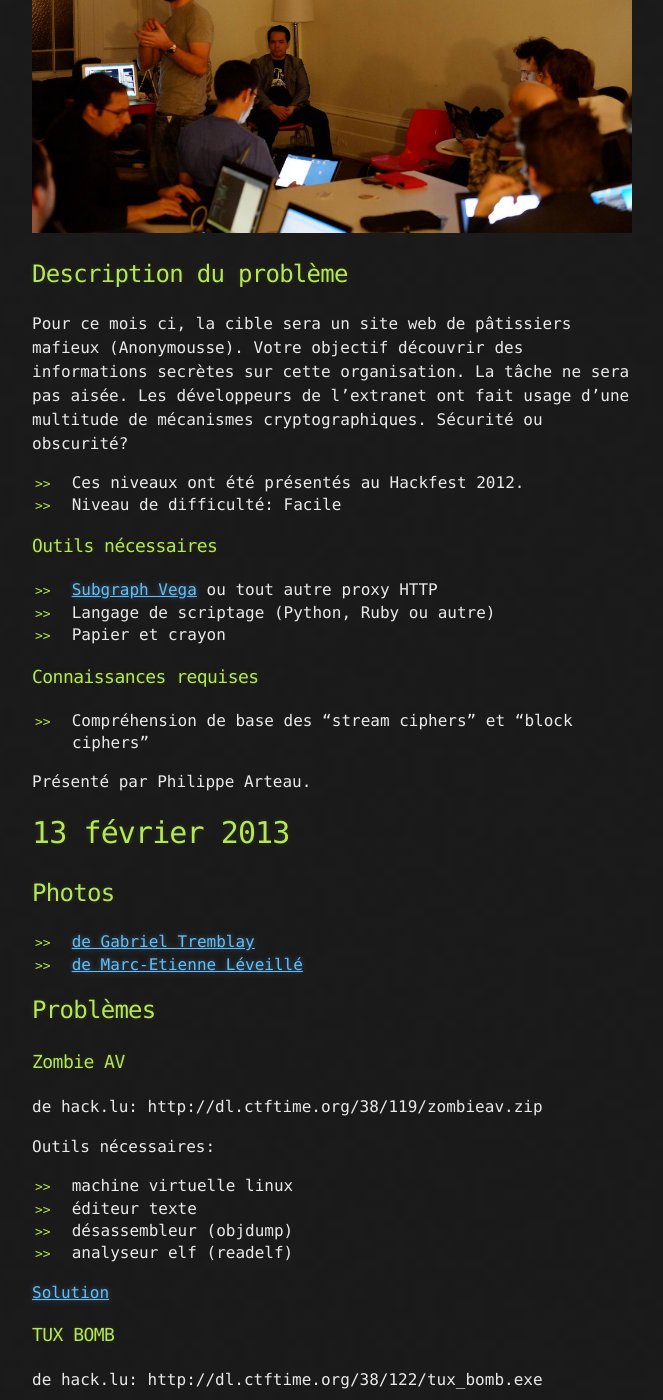
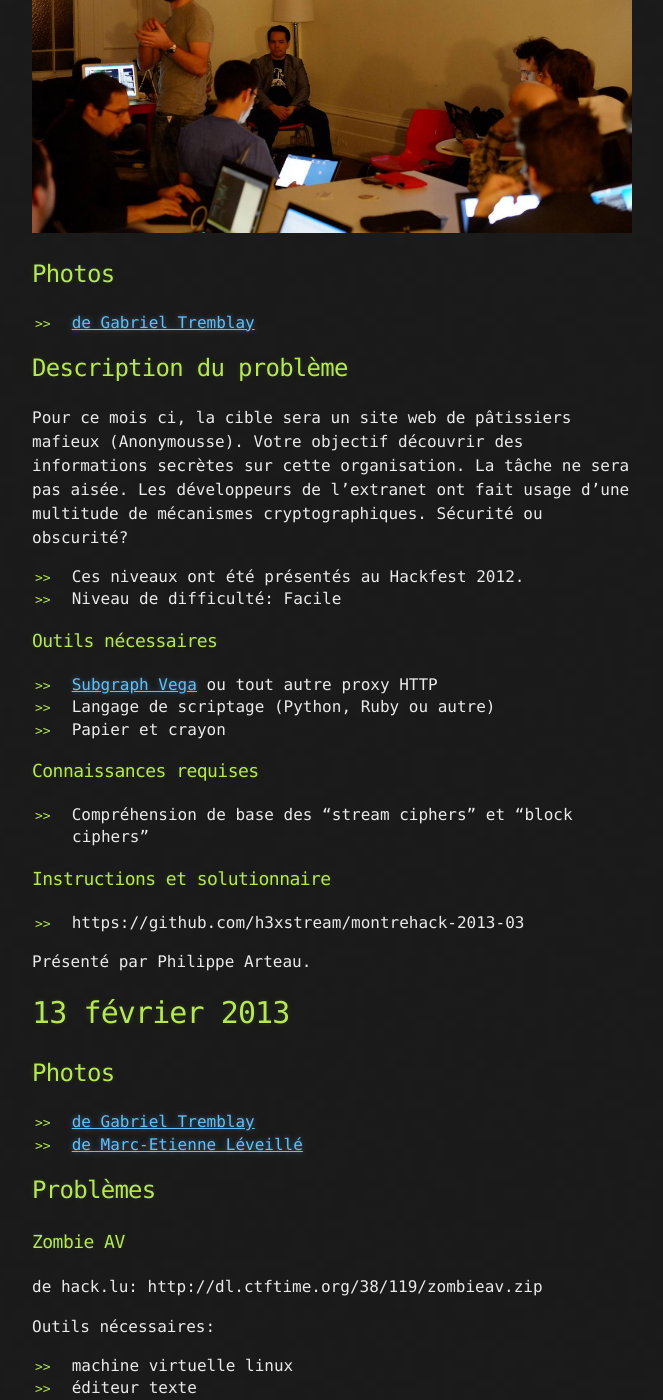
Before and after one commit to montrehack/montrehack.github.com, a Jekyll site: the page built from archives.md, in a window 1280 px wide and 1400 px high, scrolled down 2706 px. Shown: the whole window, without its empty margins (308-971 px from the left). Built offline with Jekyll 4.4.1, drawn with Linux system fonts in a browser that asks for light colours; Markdown is read by kramdown in place of the engine named in the settings; comment, search, counter and statistics services are not loaded; some of the changed text lies outside the part shown.

Commit message:
added march's pictures, challenge files and write-up

```diff
--- a/archives.md
+++ b/archives.md
@@ -72,6 +72,9 @@ Guillaume Germain
 
 ![Hackers at work](/images/130213.jpg)
 
+## Photos
+* [de Gabriel Tremblay](http://imgur.com/a/Bu5Ei)
+
 ## Description du problème
 Pour ce mois ci, la cible sera un site web de pâtissiers mafieux (Anonymousse). Votre objectif découvrir des informations secrètes sur cette organisation. La tâche ne sera pas aisée. Les développeurs de l'extranet ont fait usage d'une multitude de mécanismes cryptographiques. Sécurité ou obscurité?
 
@@ -85,6 +88,9 @@ Pour ce mois ci, la cible sera un site web de pâtissiers mafieux (Anonymousse).
 
 ### Connaissances requises
 * Compréhension de base des "stream ciphers" et "block ciphers"
+
+### Instructions et solutionnaire
+* https://github.com/h3xstream/montrehack-2013-03
 
 Présenté par Philippe Arteau.
 
@@ -191,6 +197,9 @@ Guillaume Germain
 <a id="2013-03-en"></a>
 # March 13rd 2013
 
+## Photos
+* [from Gabriel Tremblay](http://imgur.com/a/Bu5Ei)
+
 ## Problem Description
 This month, our target will be the website of a mafia baker (Anonymousse).  Your objective is to discover secret informations related to this organization.  The task will not be easy.  The developpers of their extranet have used many cryptographic mechanism to secure their infrastructure.  Security of obscurity?
 
@@ -204,6 +213,9 @@ This month, our target will be the website of a mafia baker (Anonymousse).  Your
 
 ### Required knowledge
 * Basic understanding of stream and block ciphers
+
+### Instructions and write-up
+* https://github.com/h3xstream/montrehack-2013-03
 
 Presented by Philippe Arteau.
 
```
